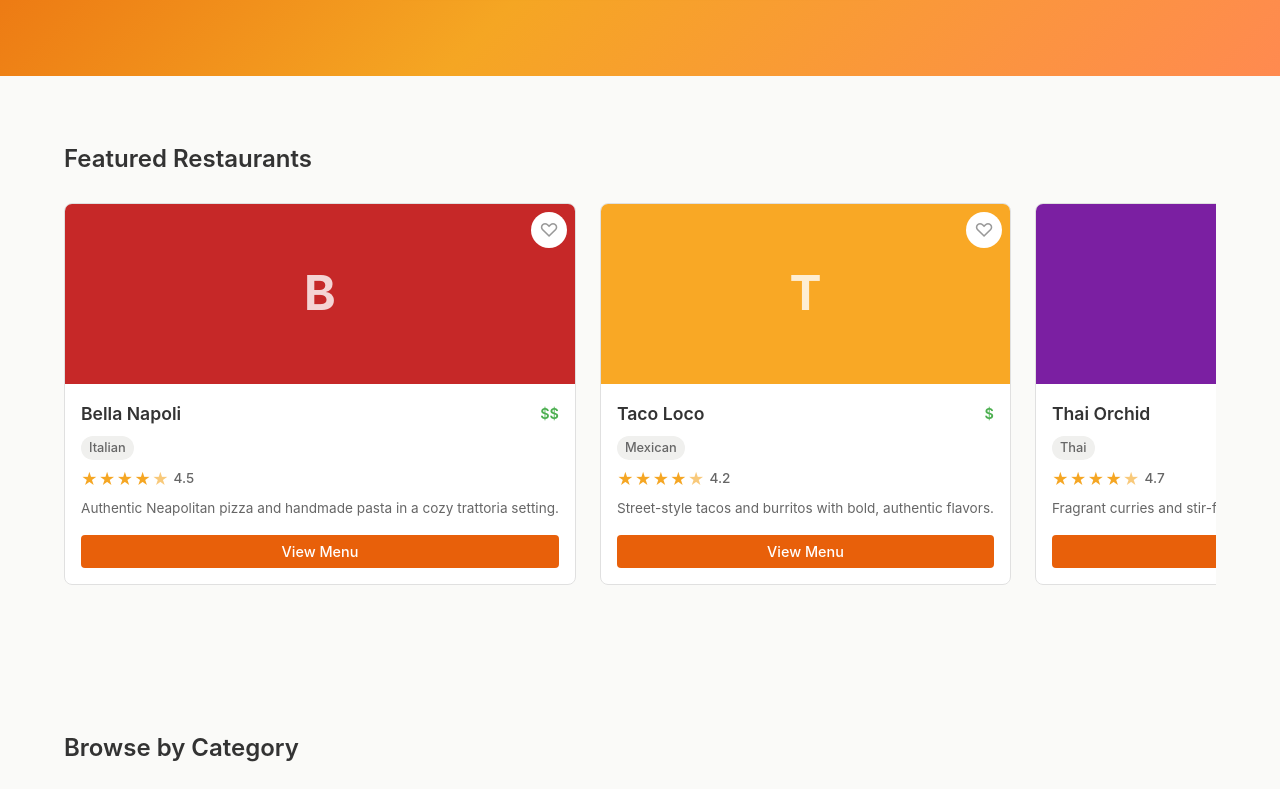
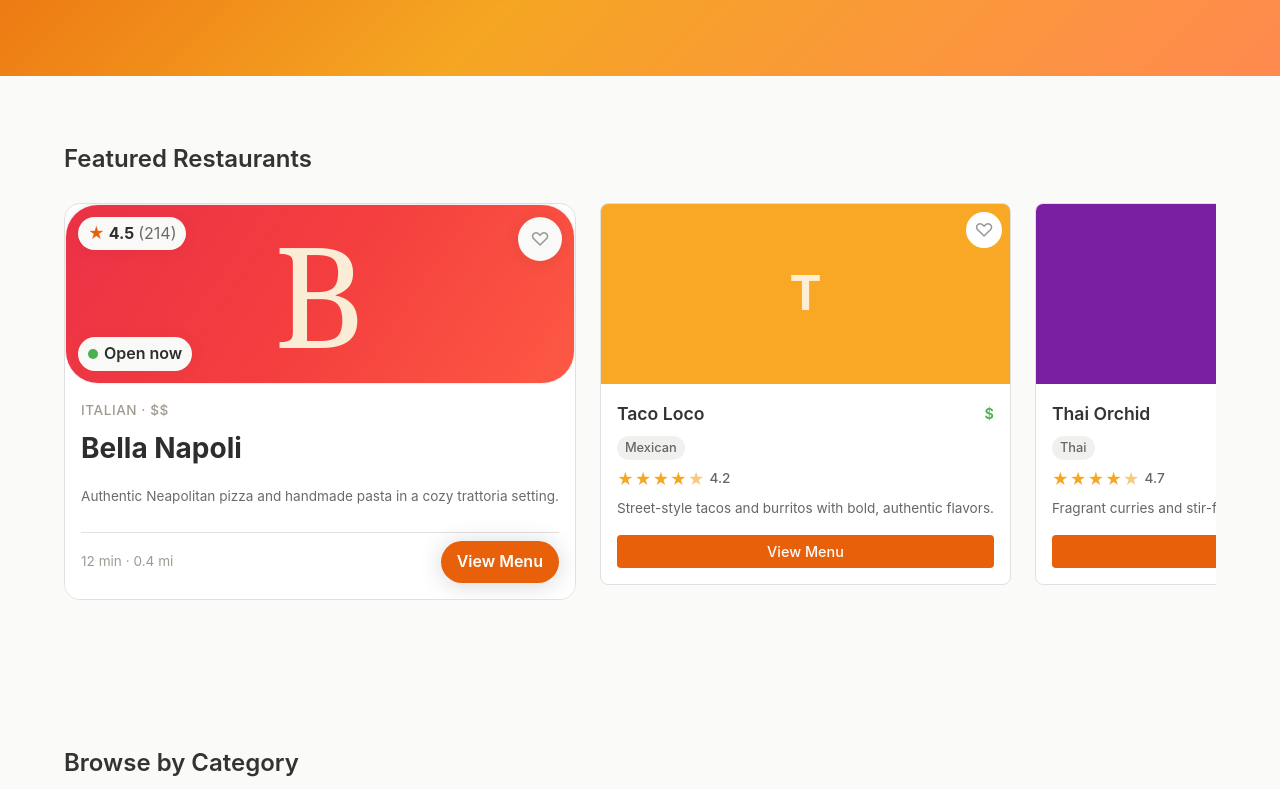
Before and after one commit to foux-test-org/localbites, a React (Vite) app: page / in a window 1280 px wide. Shown: the part 395-1184 px from the top of the page. Built offline with nearby package versions, Linux system fonts and the light colour scheme.

Commit message:
Replaces `RestaurantCard` with the new component design `FouxSingleDynOrig` in `Home.tsx`.

```diff
--- /dev/null
+++ b/src/components/FouxSingleDynOrig/FouxSingleDynOrig.module.css
@@ -0,0 +1,179 @@
+.container {
+  background: #ffffff;
+  border-radius: 16px;
+  border: 1px solid #e0e0de;
+  overflow: hidden;
+}
+
+.heroImage {
+  height: 180px;
+  background: linear-gradient(124deg, hsl(from var(--foux-item-color, hsl(34.5 100% 50%)) calc(h - 6.8) 83% 56%) 0%, hsl(from var(--foux-item-color, hsl(34.5 100% 50%)) h 89% 60%) 50%, hsl(from var(--foux-item-color, hsl(34.5 100% 50%)) calc(h + 6.7) 98% 63%) 100%);
+  border-radius: 33px;
+  border: 1px solid #f0f0f0;
+  box-shadow: 0px -2px 2px rgba(0, 0, 0, 0.04);
+  display: flex;
+  align-items: center;
+  justify-content: center;
+  position: relative;
+  margin: 0;
+}
+
+.logoLetter {
+  font-size: 140px;
+  font-weight: normal;
+  line-height: 1.6;
+  color: #fbecd6;
+  font-family: Georgia, serif;
+  user-select: none;
+}
+
+.ratingBadge {
+  position: absolute;
+  top: 12px;
+  left: 12px;
+  background: #f9f9f7;
+  border-radius: 27px;
+  box-shadow: 0px 2px 18px rgba(0, 0, 0, 0.05);
+  padding: 4px 10px;
+  display: flex;
+  align-items: center;
+  gap: 4px;
+}
+
+.ratingStar {
+  font-size: 16px;
+  font-weight: bold;
+  line-height: 1.6;
+  color: #e8610a;
+}
+
+.ratingScore {
+  font-size: 16px;
+  font-weight: bold;
+  line-height: 1.6;
+  color: #2d2d2d;
+}
+
+.ratingCount {
+  font-size: 16px;
+  font-weight: normal;
+  line-height: 1.6;
+  color: #6b6b6b;
+}
+
+.favoriteButton {
+  position: absolute;
+  top: 12px;
+  right: 12px;
+  background: #f9f9f7;
+  border-radius: 27px;
+  box-shadow: 0px 2px 18px rgba(0, 0, 0, 0.07);
+  width: 44px;
+  height: 44px;
+  font-size: 19.2px;
+  border: none;
+  display: flex;
+  align-items: center;
+  justify-content: center;
+}
+
+.statusBadge {
+  position: absolute;
+  bottom: 12px;
+  left: 12px;
+  background: #f9f9f7;
+  border-radius: 26px;
+  box-shadow: 2px 0px 18px rgba(0, 0, 0, 0.04);
+  padding: 4px 10px;
+  display: flex;
+  align-items: center;
+}
+
+.statusDot {
+  width: 10px;
+  height: 10px;
+  background: #4CAF50;
+  border-radius: 9999px;
+  margin-right: 6px;
+  flex-shrink: 0;
+}
+
+.statusText {
+  font-size: 16px;
+  font-weight: 600;
+  line-height: 1.6;
+  color: #2d2d2d;
+}
+
+.contentArea {
+  background: #ffffff;
+  padding: 16px;
+  display: flex;
+  flex-direction: column;
+  gap: 8px;
+}
+
+.categoryLabel {
+  font-size: 13.6px;
+  font-weight: 500;
+  line-height: 1.6;
+  color: #a09a92;
+  text-transform: uppercase;
+  letter-spacing: 0.04em;
+}
+
+.restaurantName {
+  font-size: 28px;
+  font-weight: bold;
+  line-height: 1.6;
+  color: #2d2d2d;
+  margin-top: -4px;
+}
+
+.description {
+  font-size: 13.6px;
+  font-weight: normal;
+  line-height: 1.6;
+  color: #6b6b6b;
+  margin-top: 8px;
+}
+
+.divider {
+  border: none;
+  border-top: 1px solid #e0e0de;
+  margin-top: 16px;
+}
+
+.footerRow {
+  display: flex;
+  align-items: center;
+  justify-content: space-between;
+  gap: 8px;
+}
+
+.distanceInfo {
+  font-size: 13.6px;
+  font-weight: normal;
+  line-height: 1.6;
+  color: #a09a92;
+}
+
+.viewMenuButton {
+  background: #e8610a;
+  border-radius: 36px;
+  box-shadow: 0px 2px 24px rgba(0, 0, 0, 0.16);
+  padding: 8px 16px;
+  font-size: 16px;
+  font-weight: 600;
+  line-height: 1.6;
+  border: none;
+  margin-top: 0;
+}
+
+.favoriteButton {
+  color: var(--color-text-muted);
+}
+
+.viewMenuButton {
+  color: var(--color-white);
+}
--- /dev/null
+++ b/src/components/FouxSingleDynOrig/FouxSingleDynOrig.tsx
@@ -0,0 +1,85 @@
+import React from 'react';
+import { Restaurant } from '../../data/restaurants';
+import styles from './FouxSingleDynOrig.module.css';
+import origStyles from '../RestaurantCard/RestaurantCard.module.css';
+
+// ---------------------------------------------------------------------------
+// FouxSingleDynOrig — new restaurant card design with hero image area, rating badge, status badge, and footer row
+// ---------------------------------------------------------------------------
+
+interface FouxSingleDynOrigProps {
+  restaurant: Restaurant;
+  isFavorite: boolean;
+  onFavorite: (id: string) => void;
+  onViewMenu: (restaurant: Restaurant) => void;
+
+  // FOUX_TODO: replace with the real distance/time info — { label: string }
+  distanceInfo: string;
+}
+
+export function FouxSingleDynOrig({
+  restaurant,
+  isFavorite,
+  onFavorite,
+  onViewMenu,
+  distanceInfo,
+}: FouxSingleDynOrigProps): React.ReactNode {
+  function handleFavoriteClick(): void {
+    onFavorite(restaurant.id);
+  }
+
+  function handleViewMenuClick(): void {
+    onViewMenu(restaurant);
+  }
+
+  return (
+    <div className={styles.container}>
+      <div
+        className={styles.heroImage}
+        style={{ ['--foux-item-color' as string]: restaurant.image }}
+      >
+        <span className={styles.logoLetter}>{restaurant.name[0]}</span>
+
+        <div className={styles.ratingBadge}>
+          <span className={styles.ratingStar}>★</span>
+          <span className={styles.ratingScore}>{restaurant.rating}</span>
+          {/* FOUX_TODO: replace with the real review count (data-bound) */}
+          <span className={styles.ratingCount}>(214)</span>
+        </div>
+
+        <button
+          aria-label="Add to favourites"
+          className={`${styles.favoriteButton} ${origStyles.heartButton} ${isFavorite ? origStyles.favorited : ''}`}
+          onClick={handleFavoriteClick}
+        >
+          {isFavorite ? '♥' : '♡'}
+        </button>
+
+        {/* FOUX_TODO: replace with live open/closed status indicator (data-bound) */}
+        <div className={styles.statusBadge}>
+          <span className={styles.statusDot} aria-hidden="true" />
+          <span className={styles.statusText}>Open now</span>
+        </div>
+      </div>
+
+      <div className={styles.contentArea}>
+        <span className={styles.categoryLabel}>
+          {restaurant.cuisine} · {restaurant.priceRange}
+        </span>
+        <h3 className={styles.restaurantName}>{restaurant.name}</h3>
+        <p className={styles.description}>{restaurant.description}</p>
+        <hr className={styles.divider} />
+        <div className={styles.footerRow}>
+          {/* FOUX_TODO: replace with real distance and travel time calculation (data-bound) */}
+          <span className={styles.distanceInfo}>{distanceInfo}</span>
+          <button
+            className={`${styles.viewMenuButton} ${origStyles.menuButton}`}
+            onClick={handleViewMenuClick}
+          >
+            View Menu
+          </button>
+        </div>
+      </div>
+    </div>
+  );
+}
--- a/src/pages/Home.tsx
+++ b/src/pages/Home.tsx
@@ -6,6 +6,7 @@ import { RestaurantCard } from '../components/RestaurantCard/RestaurantCard';
 import { CategoryTile } from '../components/CategoryTile/CategoryTile';
 import { Newsletter } from '../components/Newsletter/Newsletter';
 import styles from './Home.module.css';
+import { FouxSingleDynOrig } from "../components/FouxSingleDynOrig/FouxSingleDynOrig";
 
 interface HomeProps {
   isFavorite: (id: string) => boolean;
@@ -24,6 +25,9 @@ const categories = [
 ];
 
 export function Home({ isFavorite, onFavorite, onViewMenu, onToast }: HomeProps): React.ReactNode {
+    // FOUX_TODO: replace with the real distance and travel time info for the featured card
+    const fouxDistanceInfo = "12 min · 0.4 mi";
+    // import { FouxSingleDynOrig } from '../components/FouxSingleDynOrig/FouxSingleDynOrig';
   const navigate = useNavigate();
   const featured = restaurants.slice(0, 5);
 
@@ -45,12 +49,22 @@ export function Home({ isFavorite, onFavorite, onViewMenu, onToast }: HomeProps)
           <div className={styles.featuredRow}>
             {featured.map((restaurant) => (
               <div key={restaurant.id} className={styles.featuredCard}>
+                {restaurant.id === featured[0].id ? (
+                                  <FouxSingleDynOrig
+                                    restaurant={restaurant}
+                                    isFavorite={isFavorite(restaurant.id)}
+                                    onFavorite={onFavorite}
+                                    onViewMenu={onViewMenu}
+                                    distanceInfo={fouxDistanceInfo}
+                                  />
+                                ) : (
                                   <RestaurantCard
                                     restaurant={restaurant}
                                     isFavorite={isFavorite(restaurant.id)}
                                     onFavorite={onFavorite}
                                     onViewMenu={onViewMenu}
                                   />
+                                )}
               </div>
             ))}
           </div>
```
Lines whose indentation alone changed are shown as unchanged.
